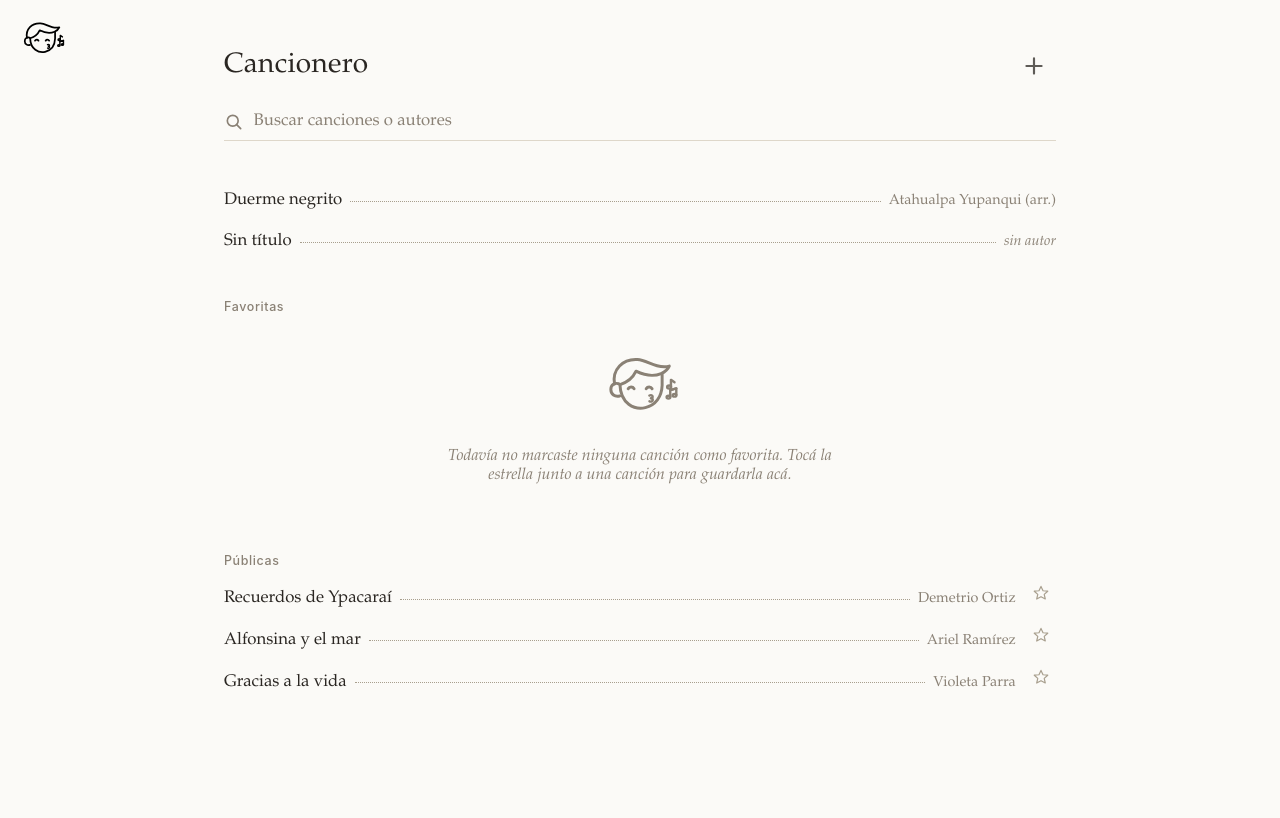
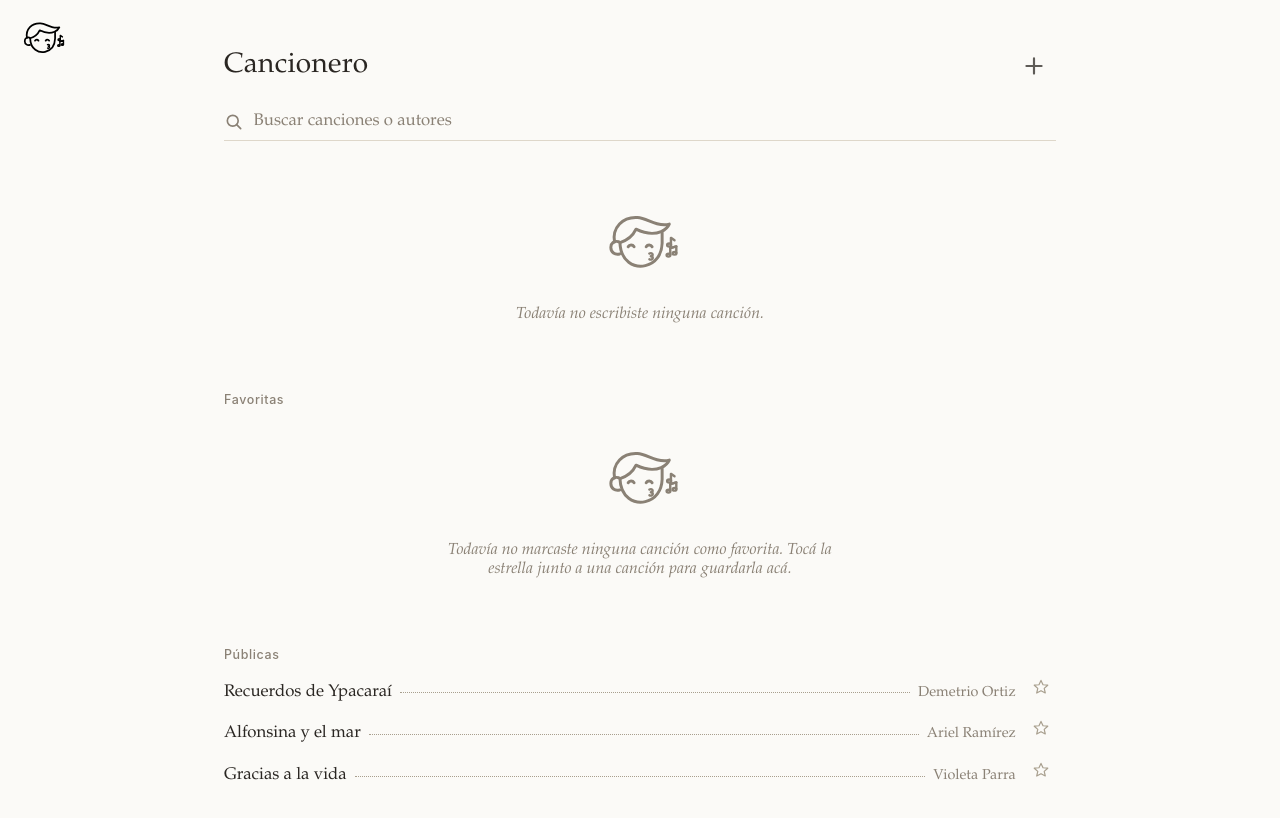
Before and after one commit to libasoles/el-silbador, a React (Vite) app: page / in a window 1280 px wide. Shown: the top 818 px of the page. Built offline with nearby package versions, Linux system fonts and the light colour scheme; no server answers.

Commit message:
feat: load own songs from Supabase in Library
"Canciones propias" now fetches via listMySongs() using the signed-in
session instead of hardcoded mock data. Favoritas and públicas stay
mocked for now.

Co-Authored-By: Claude Sonnet 5 <noreply@anthropic.com>

```diff
--- a/src/app/pages/Library.tsx
+++ b/src/app/pages/Library.tsx
@@ -1,6 +1,9 @@
-import { useMemo, useState } from "react";
+import { useEffect, useMemo, useState } from "react";
 import { IconButtonTooltip } from "../components/IconButtonTooltip";
 import { PlusIcon, SearchIcon, SilbadorIcon, StarIcon } from "../components/icons";
+import { listMySongs } from "../../data/songs";
+import type { SongSummary } from "../../data/types";
+import { useAuth } from "../useAuth";
 import "./Library.css";
 
 interface LibrarySong {
@@ -9,14 +12,13 @@ interface LibrarySong {
   author: string | null;
 }
 
-// Mock data standing in for the Supabase-backed library. Shapes match what a `songs` table
-// query would return: a title, an optional author (traditional pieces often have none), and the
-// id used to open the song in the editor.
-const MY_SONGS: LibrarySong[] = [
-  { id: "my-1", title: "Duerme negrito", author: "Atahualpa Yupanqui (arr.)" },
-  { id: "my-2", title: "Sin título", author: null },
-];
+function toLibrarySong(song: SongSummary): LibrarySong {
+  return { id: song.id, title: song.title ?? "Sin título", author: null };
+}
 
+// Mock data standing in for the still-unimplemented parts of the Supabase-backed library.
+// "Canciones propias" now comes from Supabase (see listMySongs below); favoritas and públicas
+// stay mocked until those are wired up too.
 const FAVORITE_SONGS: LibrarySong[] = [];
 
 const PUBLIC_SONGS: LibrarySong[] = [
@@ -128,7 +130,28 @@ interface LibraryProps {
 }
 
 export function Library({ onOpenSong, onNewSong }: LibraryProps) {
+  const session = useAuth();
   const [query, setQuery] = useState("");
+  const [myLibrarySongs, setMyLibrarySongs] = useState<LibrarySong[]>([]);
+
+  useEffect(() => {
+    if (!session) {
+      setMyLibrarySongs([]);
+      return;
+    }
+    let cancelled = false;
+    listMySongs()
+      .then((songs) => {
+        if (!cancelled) setMyLibrarySongs(songs.map(toLibrarySong));
+      })
+      .catch((error: unknown) => {
+        console.error("No se pudieron cargar las canciones propias.", error);
+      });
+    return () => {
+      cancelled = true;
+    };
+  }, [session]);
+
   // Favoriting a public or own song is mocked locally: it toggles the star on that row, but
   // (unlike the real, Supabase-backed version) doesn't move the song into the Favoritas section
   // below, which stays fixed mock data.
@@ -150,8 +173,11 @@ export function Library({ onOpenSong, onNewSong }: LibraryProps) {
 
   const normalizedQuery = query.trim().toLowerCase();
   const mySongs = useMemo(
-    () => (normalizedQuery ? MY_SONGS.filter((song) => matchesQuery(song, normalizedQuery)) : MY_SONGS),
-    [normalizedQuery],
+    () =>
+      normalizedQuery
+        ? myLibrarySongs.filter((song) => matchesQuery(song, normalizedQuery))
+        : myLibrarySongs,
+    [myLibrarySongs, normalizedQuery],
   );
   const favoriteSongs = useMemo(
     () =>
```
